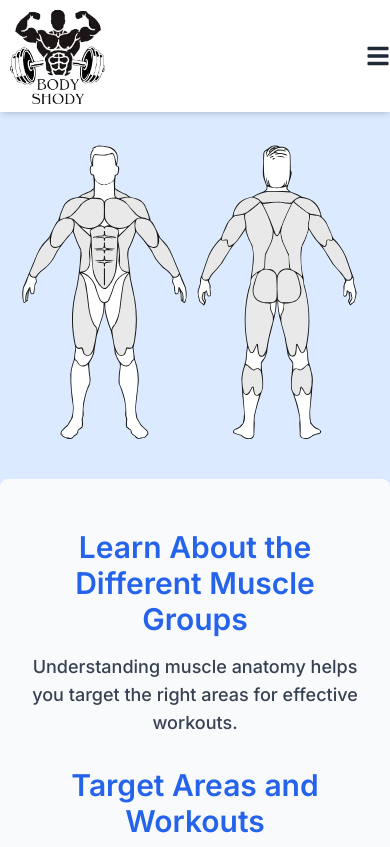
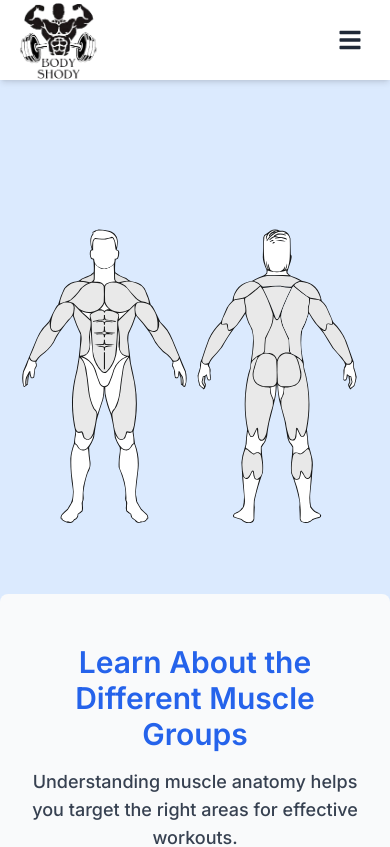
Before and after one commit to Vihar8/bodyshody, a Next.js app: page / in a window 390 px wide. Shown: the top 847 px of the page. Built offline with nearby package versions, Linux system fonts and the light colour scheme.

Commit message:
responsive for mobile and desktop view with added content to landing page

```diff
--- a/src/app/components/Navbar/index.tsx
+++ b/src/app/components/Navbar/index.tsx
@@ -23,20 +23,20 @@ const Navbar: React.FC = () => {
   ];
 
   return (
-    <nav className="w-full bg-white text-gray-800 flex items-center justify-between mb-7 sticky top-0 z-20 shadow-md">
+    <nav className="w-full bg-white text-gray-800 flex items-center justify-between mb-10 sticky top-0 z-20 shadow-md">
 
-<div className="flex items-center space-x-2 w-28 h-28">
+<div className="flex items-center space-x-5 w-28 h-20">
   <Link href="/" className="flex items-center gap-2" prefetch={false}>
     <Image
       src="/compony-logo.png"
       alt="Company Logo"
-      width={112}  // Set the width (w-28)
-      height={112} // Set the height (h-28)
-      className="transition-all duration-300"
+      width={90}  // Set the width (w-28)
+      height={90} // Set the height (h-28)
+      className="transition-all duration-300 m-3"
     />
   </Link>
 </div>
-      <div className="hidden md:flex items-center space-x-4">
+      <div className="hidden md:flex items-center space-x-2">
         {menuItems.map((item, index) => (
           <Link
             key={index}
@@ -49,14 +49,14 @@ const Navbar: React.FC = () => {
         ))}
       </div>
 
-      <div className="md:hidden flex items-center">
-        <button onClick={() => setIsMenuOpen(!isMenuOpen)} className="text-2xl">
+      <div className="md:hidden flex items-center relative">
+        <button onClick={() => setIsMenuOpen(!isMenuOpen)} className="text-2xl absolute right-7">
           {isMenuOpen ? <FaTimes /> : <FaBars />}
         </button>
       </div>
 
       <div className={`md:hidden fixed top-0 right-0 h-full bg-white text-black flex flex-col items-center p-16 transition-transform duration-300 ${isMenuOpen ? 'w-1/2' : 'w-0'} ${isMenuOpen ? 'translate-x-0' : 'translate-x-full'}`}>
-        <button onClick={() => setIsMenuOpen(false)} className="absolute top-10 right-2 text-2xl">
+        <button onClick={() => setIsMenuOpen(false)} className="absolute top-12 right-7 text-2xl">
           <FaTimes />
         </button>
         <div className="flex flex-col w-full h-full justify-center items-center">
--- a/src/app/page.tsx
+++ b/src/app/page.tsx
@@ -32,9 +32,9 @@ export default function Home() {
           fill: #fe5b7f !important;
       }
       #svgContainer {
-            width: 100%; /* Use 100% width */
+          width: 100%; /* Full width */
           height: auto; /* Maintain aspect ratio */
-            max-width: 1093px; /* Optional: Limit max width to original size */
+          max-width: 1200px; /* Max width for desktop */
           display: block;
           margin: auto;
       }
@@ -43,13 +43,14 @@ export default function Home() {
       @media (max-width: 768px) { /* For tablets and mobile */
           #svgContainer {
               max-width: 100%; /* Allow it to adjust fully */
+              height: 50vh; /* Control height on tablet/mobiles */
               padding: 10px; /* Add padding on smaller screens */
           }
       }
 
       @media (max-width: 480px) { /* For mobile phones */
           #svgContainer {
-              height: auto; /* Ensure it's not too tall */
+              height: 40vh; /* Further adjust height for smaller devices */
               padding: 5px; /* Less padding */
           }
       }
@@ -61,19 +62,19 @@ export default function Home() {
 
       h2 {
           margin-top: 30px;
-            font-size: 24px; /* Adjust as needed */
+          font-size: 24px; /* Keep font size consistent */
       }
 
       p {
           margin-bottom: 20px;
-            font-size: 16px; /* Adjust as needed */
+          font-size: 16px; /* Keep font size consistent */
           line-height: 1.5;
       }
     `,
   }}
 />
     <Navbar />
-  <section id="section1">
+  <section id="section1" className="mt-36">
     {/*?xml version="1.0" encoding="UTF-8"?*/}
     <svg
           id="svgContainer"
@@ -815,7 +816,7 @@ export default function Home() {
 
           <h2 className="text-3xl font-semibold text-blue-600 mb-4">Importance of Stretching</h2>
           <p className="text-gray-700 text-lg mb-6">
-            Don&apos;s forget to incorporate warming up and stretching before starting your workout to avoid injuries.
+            Don&apos;t forget to incorporate warming up and stretching before starting your workout to avoid injuries.
           </p>
 
           <h2 className="text-3xl font-semibold text-blue-600 mb-4">Get Started!</h2>
```
Lines whose indentation alone changed are shown as unchanged.
